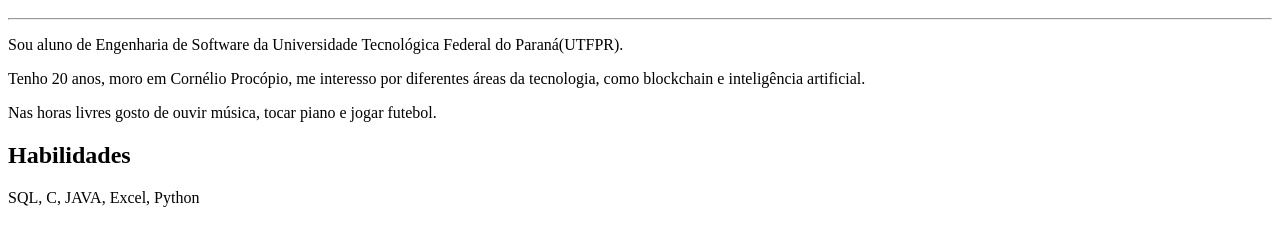
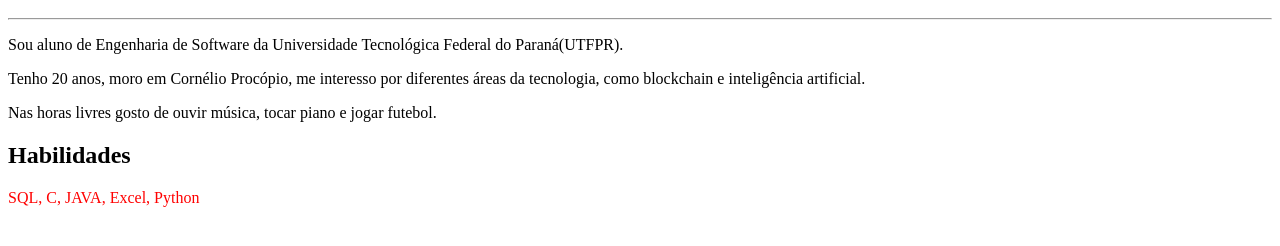
Before and after one commit to Lfdomenico/curriculo2, a plain HTML site: page index.html in a window 1280 px wide. Shown: the part 48-294 px from the top of the page. Drawn offline with Linux system fonts and the light colour scheme.

Commit message:
alterações3

```diff
--- a/index.html
+++ b/index.html
@@ -10,7 +10,7 @@
             <p>Nas horas livres gosto de ouvir música, tocar piano e jogar futebol.</p>
 
             <h2>Habilidades</h2>
-            <p>SQL, C, JAVA, Excel, Python</p>
+            <p style="color: red;">SQL, C, JAVA, Excel, Python</p>
         </body>
     </head>
 </html>
```
